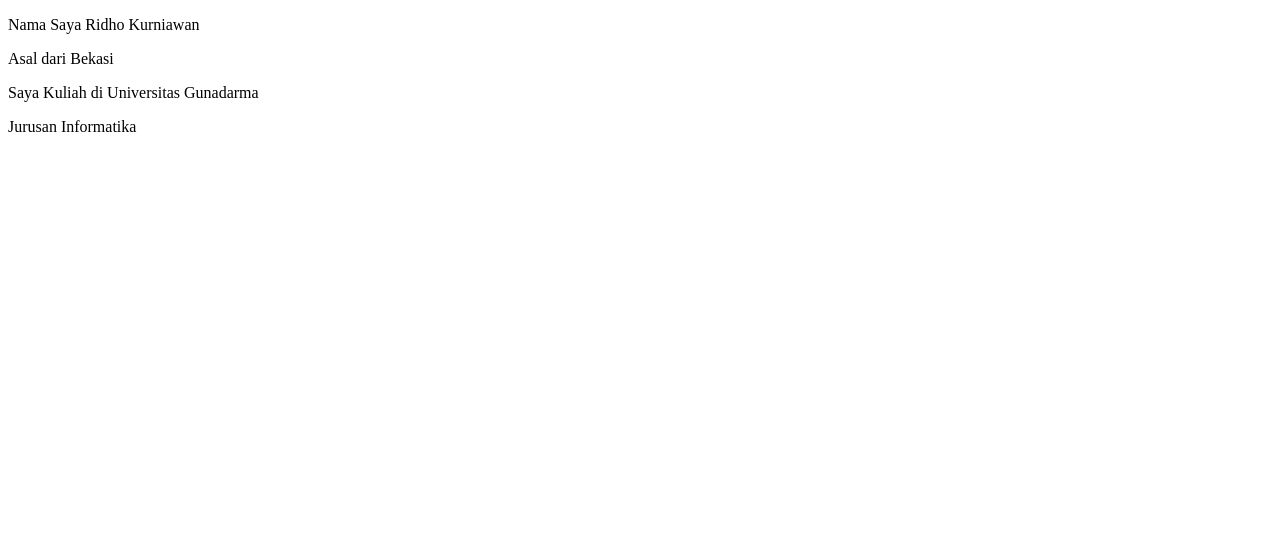
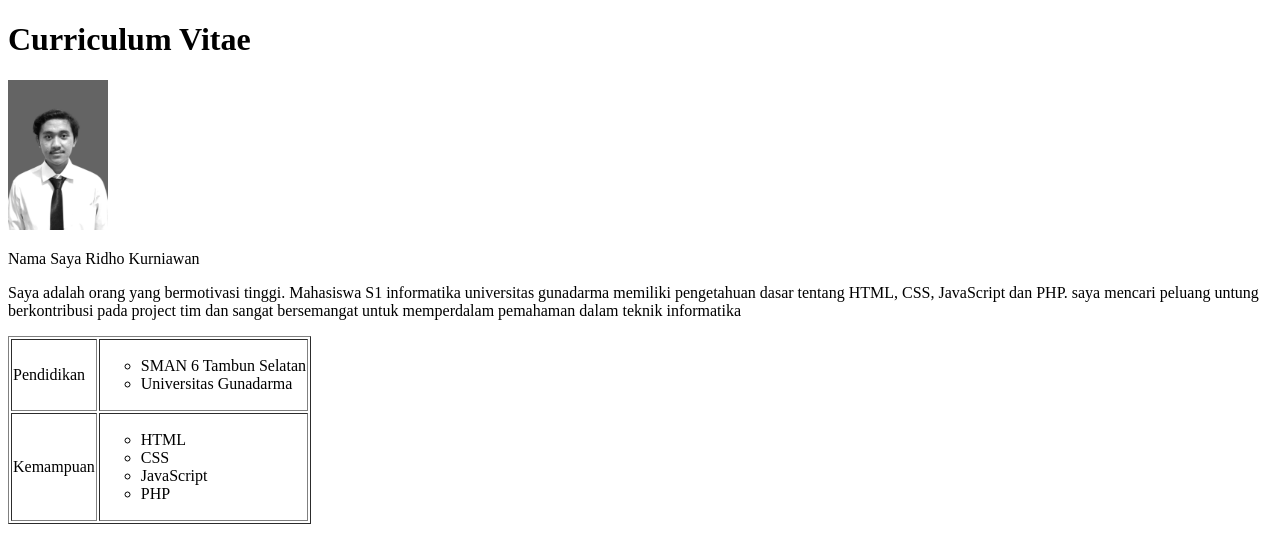
Before and after one commit to ridhokurniawan07/sesi4, a plain HTML site: page ridho.html in a window 1280 px wide. Drawn offline with Linux system fonts and the light colour scheme.

Commit message:
update file

```diff
--- a/ridho.html
+++ b/ridho.html
@@ -7,9 +7,37 @@
     <title>Halaman Ridho</title>
   </head>
   <body>
+    <h1>Curriculum Vitae</h1>
+    <img src="profile.jpeg" width="100px" />
     <p>Nama Saya Ridho Kurniawan</p>
-    <p>Asal dari Bekasi</p>
-    <p>Saya Kuliah di Universitas Gunadarma</p>
-    <p>Jurusan Informatika</p>
+    <p>
+      Saya adalah orang yang bermotivasi tinggi. Mahasiswa S1 informatika
+      universitas gunadarma memiliki pengetahuan dasar tentang HTML, CSS,
+      JavaScript dan PHP. saya mencari peluang untung berkontribusi pada project
+      tim dan sangat bersemangat untuk memperdalam pemahaman dalam teknik
+      informatika
+    </p>
+    <table border="1">
+      <tr>
+        <td>Pendidikan</td>
+        <td>
+          <ul type="circle">
+            <li>SMAN 6 Tambun Selatan</li>
+            <li>Universitas Gunadarma</li>
+          </ul>
+        </td>
+      </tr>
+      <tr>
+        <td>Kemampuan</td>
+        <td>
+          <ul type="circle">
+            <li>HTML</li>
+            <li>CSS</li>
+            <li>JavaScript</li>
+            <li>PHP</li>
+          </ul>
+        </td>
+      </tr>
+    </table>
   </body>
 </html>
```
Also changed, not shown: profile.jpeg (added).
